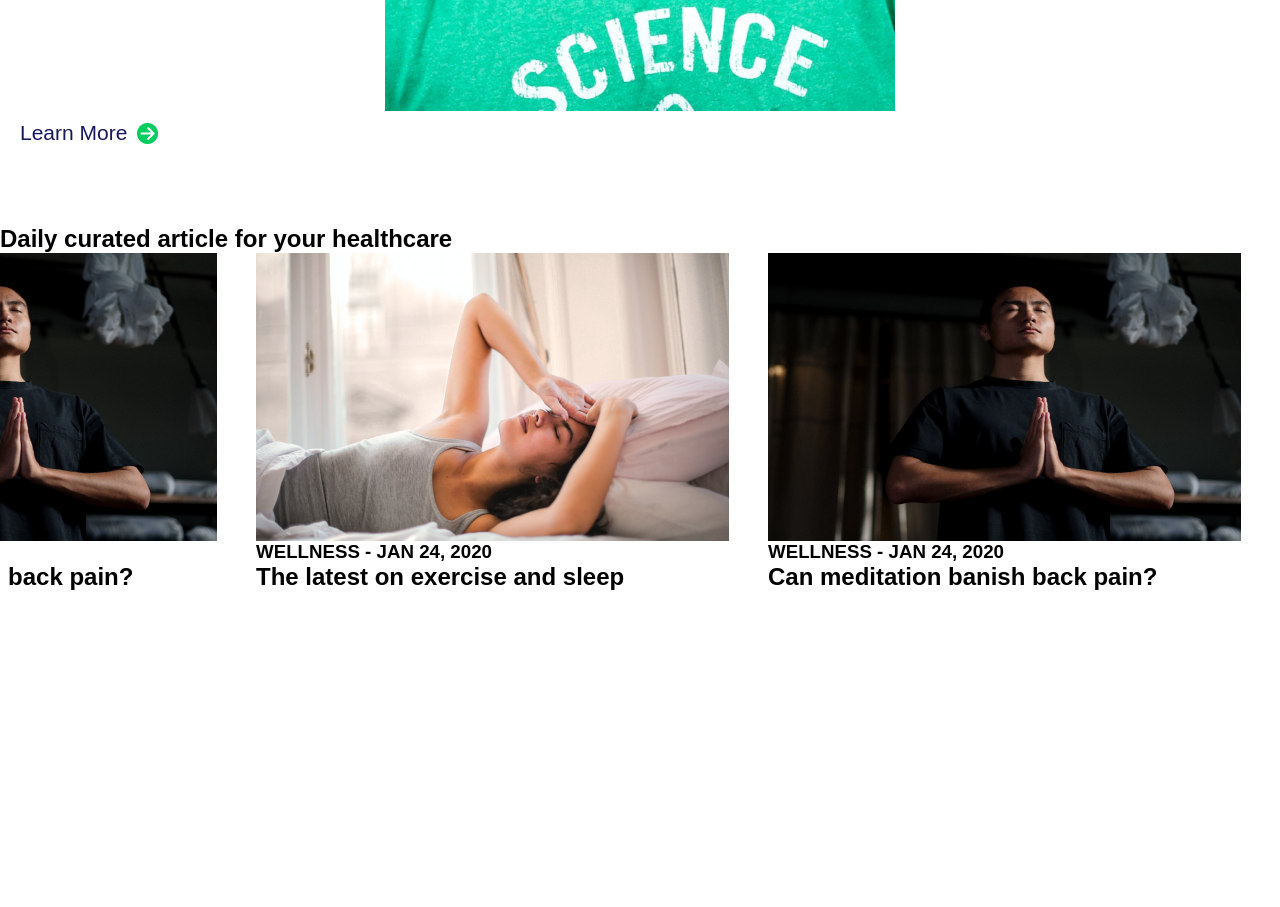
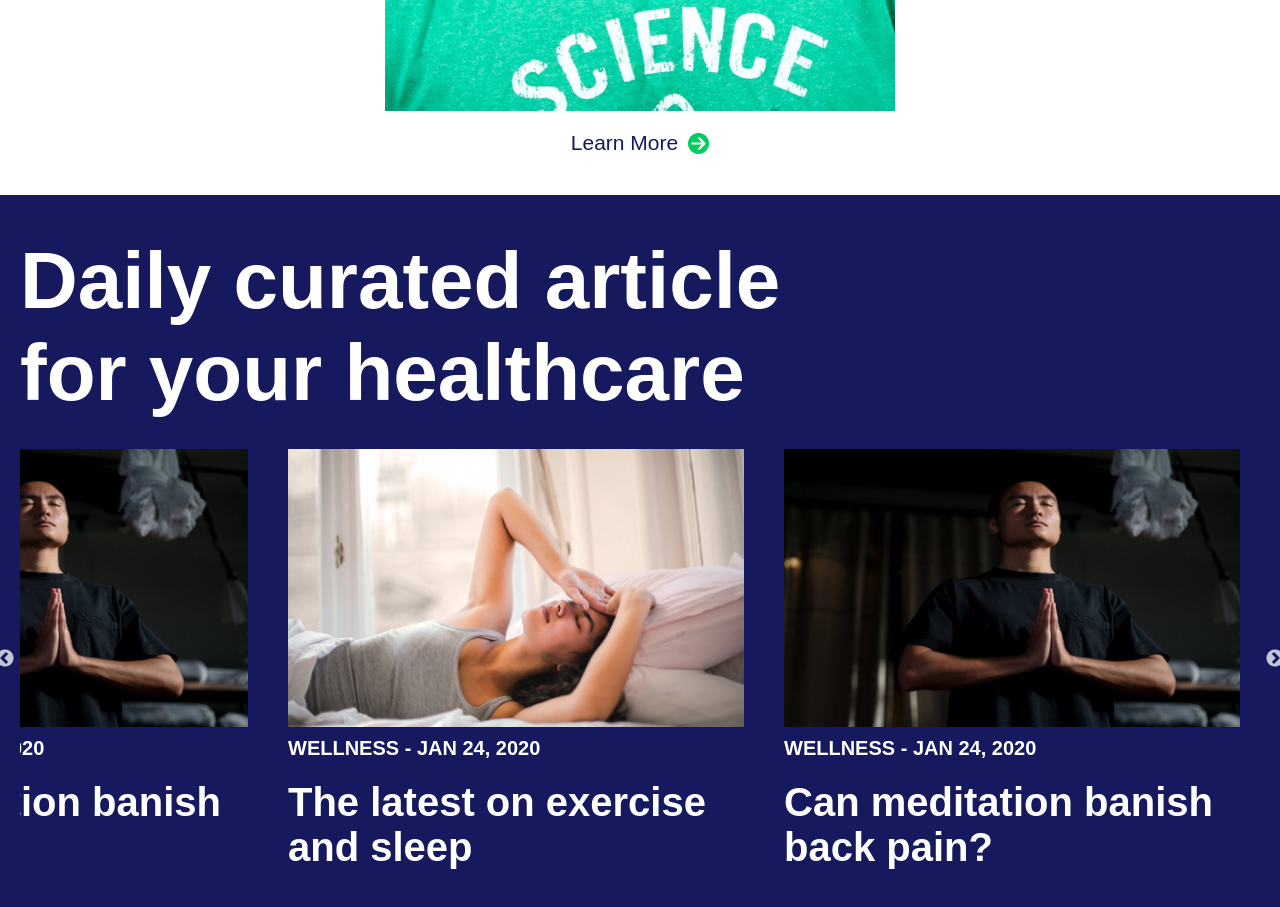
Before and after one commit to AhnafFarhanHossain/Healthy---Medical-website, a plain HTML site: page index.html in a window 1280 px wide. Shown: the part 4700-5607 px from the top of the page. Before the commit the page ends 5331 px from the top, so only its background shows below. Drawn offline with nearby package versions, Linux system fonts and the light colour scheme; a web font is replaced by a local one.

Commit message:
Update style.css

```diff
--- a/css/style.css
+++ b/css/style.css
@@ -243,7 +243,7 @@ main .container .left button:hover {
 .testimonial .container .wrapper .left p {
   font-size: 21px;
   color: var(--blue);
-  font-family: 'GIlroy-Medium', sans-serif;
+  font-family: "GIlroy-Medium", sans-serif;
   max-width: 588px;
   margin-bottom: 32px;
 }
@@ -259,12 +259,72 @@ main .container .left button:hover {
   font-size: 21px;
   margin-bottom: 5px;
 }
-.testimonial .container .wrapper .left .review .reviewer-info ul p{
+.testimonial .container .wrapper .left .review .reviewer-info ul p {
   color: #a5a5a5;
   margin-left: 30px;
 }
 .testimonial .container .wrapper .right img {
   max-width: 100%;
+}
+
+/* Article Section */
+.article {
+  background: var(--blue);
+}
+.article .container {
+  padding: 0 20px;
+}
+.article .container h1 {
+  font-size: 80px;
+  color: var(--white);
+  margin-bottom: 30px;
+  max-width: 816px;
+}
+.carousel {
+  width: 100%;
+  margin: auto;
+}
+.carousel div h3 {
+  color: var(--white);
+  font-size: 20px;
+  margin-bottom: 20px;
+}
+.carousel div h2 {
+  font-size: 40px;
+  color: var(--white);
+}
+/* Adds gap between the carousel images */
+.carousel .slick-slide {
+  margin: 0 20px; /* Horizontal margin for spacing */
+}
+.carousel img {
+  width: 100%;
+  height: auto;
+  margin-bottom: 10px;
+}
+/* Remove extra margin on the last and first images */
+.slick-list {
+  margin: 0 -10px; /* To offset the gap on the edges */
+}
+/* Custom Arrow Styles */
+/* Position the arrows outside the carousel */
+.slick-prev {
+  left: -60px;
+}
+.slick-next {
+  right: -60px;
+}
+
+/* Remove default text for arrows */
+.slick-prev:before,
+.slick-next:before {
+  content: ""; /* Removes default "next" and "previous" */
+}
+
+/* Adjust arrow styles on hover */
+.slick-prev:hover,
+.slick-next:hover {
+  background-color: #0f1250; /* Darker shade on hover */
 }
 
 /* Responsive Design */
@@ -284,6 +344,11 @@ main .container .left button:hover {
   }
   .testimonial .container .wrapper {
     flex-direction: column;
+  }
+  .testimonial .container .lm {
+    justify-content: center;
+    align-items: center;
+    margin-top: 20px;
   }
 }
 
@@ -366,6 +431,15 @@ main .container .left button:hover {
   .testimonial .container .wrapper .left ul li {
     font-size: 18px;
   }
+  .article .container h1 {
+    font-size: 42px;
+  }
+  .article .carousel div h2 {
+    font-size: 30px;
+  }
+  .article .carousel div h3 {
+    font-size: 18px;
+  }
 }
 @media (max-width: 350px) {
   .app .container .wrapper {
```
